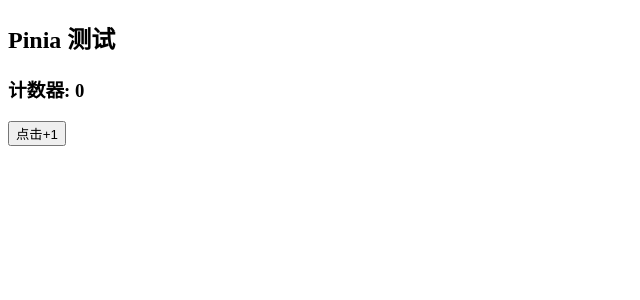
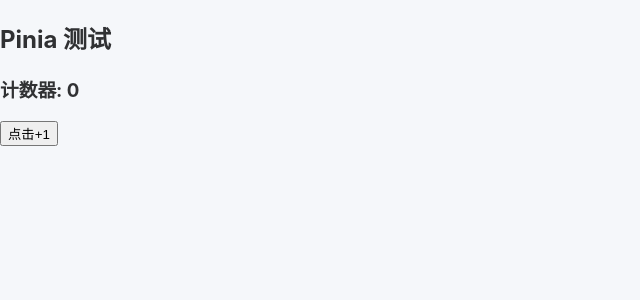
Before and after one commit to HeroCloudy/agarwood-vue3-app-template, a Vue app: page /demo in a window 1280 px wide. Shown: the top 300 px of the page, without its empty margins (0-640 px from the left). Built offline with nearby package versions, Linux system fonts and the light colour scheme; the HTML template or start-up script is replaced by a standard one.

Commit message:
feat: 集成 SCSS 并初始化样式系统

```diff
--- a/package.json
+++ b/package.json
@@ -36,6 +36,7 @@
     "npm-run-all2": "^8.0.4",
     "oxlint": "~1.42.0",
     "prettier": "3.8.1",
+    "sass": "^1.97.3",
     "typescript": "~5.9.3",
     "vite": "^7.3.1",
     "vite-plugin-vue-devtools": "^8.0.5",
--- /dev/null
+++ b/src/assets/scss/base/index.scss
@@ -0,0 +1,6 @@
+body {
+  margin: 0;
+  background-color: var(--wm-bg-color-page);
+  color: var(--wm-color-text-primary);
+  font-family: -apple-system, BlinkMacSystemFont, 'Segoe UI', Roboto, 'Helvetica Neue', Arial, sans-serif;
+}
--- /dev/null
+++ b/src/assets/scss/index.scss
@@ -0,0 +1,3 @@
+// 导入变量文件
+@use "./settings";
+@use "./base";
--- /dev/null
+++ b/src/assets/scss/settings/_color.scss
@@ -0,0 +1,72 @@
+@use "sass:color";
+
+// 品牌与状态色
+$wm-color-primary: #1C9399;
+$wm-color-success: #3DBE7D;
+$wm-color-warning: #FFB74D;
+$wm-color-danger: #F1524C;
+$wm-color-info: #5E7CE0;
+
+// 中性色 - 文字
+$wm-color-text-primary: #303133;
+$wm-color-text-regular: #606266;
+$wm-color-text-secondary: #909399;
+$wm-color-text-placeholder: #A8ABB2;
+$wm-color-text-disabled: #C0C4CC;
+
+// 中性色 - 边框
+$wm-border-color-base: #DCDFE6;
+$wm-border-color-light: #E4E7ED;
+
+// 中性色 - 背景
+$wm-bg-color-page: #F5F7FA;
+$wm-bg-color-base: #FFFFFF;
+
+// 默认主题 白天模式
+:root {
+  // 品牌/状态色及其色阶
+  @each $type, $color in (primary, $wm-color-primary),
+          (success, $wm-color-success),
+          (danger, $wm-color-danger),
+          (warning, $wm-color-warning),
+          (info, $wm-color-info) {
+
+    --wm-color-#{$type}: #{$color};
+
+    // 生成浅色变体 (混合白色)
+    @each $i in (1, 2, 3, 5, 7, 8, 9) {
+      --wm-color-#{$type}-light-#{$i}: #{color.mix(#fff, $color, $i * 10%)};
+    }
+
+    // 生成深色变体 (混合黑色)
+    @each $i in (1, 2) {
+      --wm-color-#{$type}-dark-#{$i}: #{color.mix(#000, $color, $i * 10%)};
+    }
+  }
+
+  // 文字
+  --wm-color-text-primary: #{$wm-color-text-primary};
+  --wm-color-text-regular: #{$wm-color-text-regular};
+  --wm-color-text-secondary: #{$wm-color-text-secondary};
+  --wm-color-text-placeholder: #{$wm-color-text-placeholder};
+
+  // 边框
+  --wm-border-color-base: #{$wm-border-color-base};
+  --wm-border-color-light: #{$wm-border-color-light};
+
+  // 背景
+  --wm-bg-color-base: #{$wm-bg-color-base};
+  --wm-bg-color-page: #{$wm-bg-color-page};
+}
+
+// 深色主题覆盖
+[data-theme="dark"] {
+  --wm-color-text-primary: rgba(255, 255, 255, 0.95);
+  --wm-color-text-regular: rgba(255, 255, 255, 0.75);
+  --wm-color-text-secondary: rgba(255, 255, 255, 0.55);
+  --wm-color-text-placeholder: rgba(255, 255, 255, 0.35);
+
+  --wm-bg-color-page: #121212;
+  --wm-bg-color-base: #1a1a1a;
+  --wm-border-color-base: rgba(255, 255, 255, 0.12);
+}
--- /dev/null
+++ b/src/assets/scss/settings/_size.scss
@@ -0,0 +1,37 @@
+// 间距系统 (以8px为基准)
+$wm-spacing-base: 8px;
+
+:root {
+  --wm-spacing-xs: #{$wm-spacing-base * 0.5};  // 4px
+  --wm-spacing-sm: #{$wm-spacing-base * 1};    // 8px
+  --wm-spacing-md: #{$wm-spacing-base * 1.5};  // 12px
+  --wm-spacing-lg: #{$wm-spacing-base * 2};    // 16px
+  --wm-spacing-xl: #{$wm-spacing-base * 3};    // 24px
+  --wm-spacing-2xl: #{$wm-spacing-base * 4};   // 32px
+}
+
+// ===== 字体系统 =====
+:root {
+  --wm-font-size-xs: 12px;
+  --wm-font-size-sm: 14px;
+  --wm-font-size-base: 16px;
+  --wm-font-size-lg: 18px;
+  --wm-font-size-xl: 20px;
+  --wm-font-size-2xl: 24px;
+  --wm-font-size-3xl: 30px;
+
+  --wm-font-weight-normal: 400;
+  --wm-font-weight-medium: 500;
+  --wm-font-weight-semibold: 600;
+
+  --wm-line-height-tight: 1.25;
+  --wm-line-height-normal: 1.5;
+}
+
+// ===== 圆角 =====
+:root {
+  --wm-border-radius-sm: 4px;
+  --wm-border-radius-base: 6px;
+  --wm-border-radius-lg: 8px;
+  --wm-border-radius-full: 9999px;
+}
--- /dev/null
+++ b/src/assets/scss/settings/index.scss
@@ -0,0 +1,2 @@
+@use "./color";
+@use "./size";
--- a/src/main.ts
+++ b/src/main.ts
@@ -3,10 +3,12 @@
 import App from './App.vue'
 import { installRouter } from './router'
 import { installStore } from '@/stores'
+import { installAssets } from '@/plugins/assets'
 
 const app = createApp(App)
 
 installRouter(app)
 installStore(app)
+installAssets()
 
 app.mount('#app')
--- /dev/null
+++ b/src/plugins/assets.ts
@@ -0,0 +1,6 @@
+import '@/assets/scss/index.scss'
+
+/**
+ * 空方法，通过调用该方法，导入上面 import 中的样式和资源
+ */
+export const installAssets = () => {}
```
Also changed, not shown: 1 other file (tests, documents, lock files or other folders).
